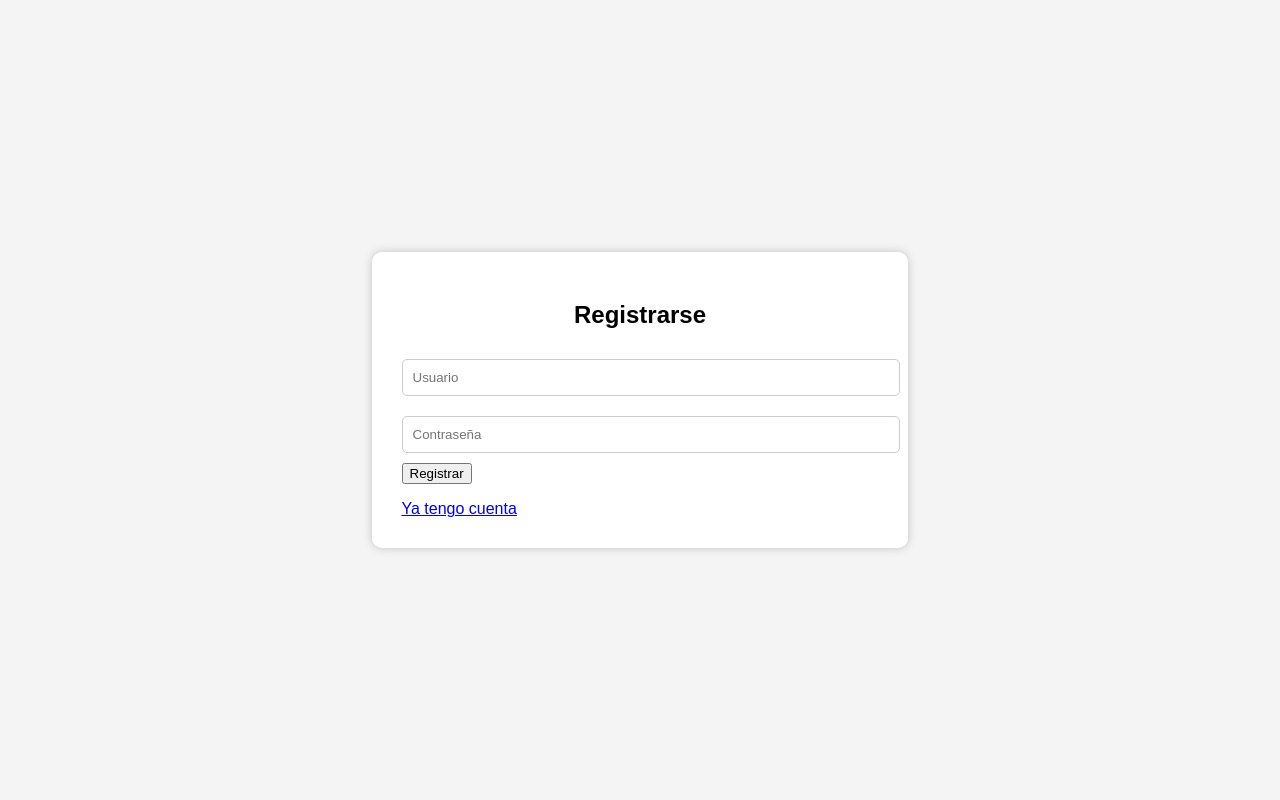
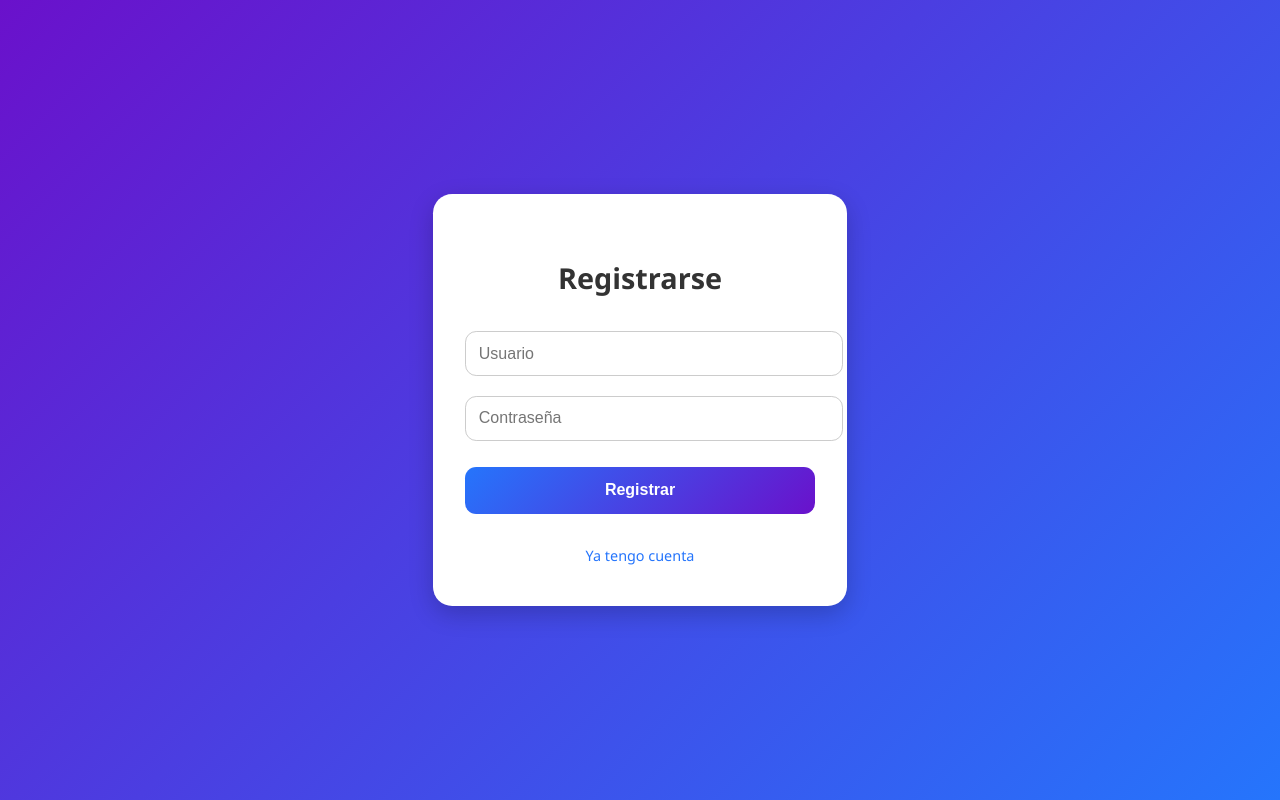
Before and after one commit to VicenteNicolas/IngWeb, a website: page public/register.html in a window 1280 px wide. Drawn offline with Linux system fonts and the light colour scheme.

Commit message:
Se cambió el front de registro y los usuarios no se pueden repetir

```diff
--- /dev/null
+++ b/public/register.css
@@ -0,0 +1,93 @@
+
+body {
+    margin: 0;
+    padding: 0;
+    font-family: "Segoe UI", Tahoma, Geneva, Verdana, sans-serif;
+    background: linear-gradient(135deg, #6a11cb 0%, #2575fc 100%);
+    height: 100vh;
+    display: flex;
+    align-items: center;
+    justify-content: center;
+}
+
+
+.login-container {
+    background: #fff;
+    padding: 2.5rem 2rem;
+    border-radius: 1.2rem;
+    box-shadow: 0 8px 25px rgba(0, 0, 0, 0.2);
+    text-align: center;
+    width: 350px;
+    animation: fadeIn 0.8s ease-in-out;
+}
+
+@keyframes fadeIn {
+    from { opacity: 0; transform: translateY(-20px); }
+    to { opacity: 1; transform: translateY(0); }
+}
+
+.login-container h2 {
+    margin-bottom: 1.5rem;
+    color: #333;
+    font-size: 1.8rem;
+}
+
+.login-container input {
+    width: 100%;
+    padding: 0.8rem;
+    margin: 0.6rem 0;
+    border: 1px solid #ccc;
+    border-radius: 0.7rem;
+    font-size: 1rem;
+    transition: 0.3s ease;
+}
+
+.login-container input:focus {
+    border-color: #2575fc;
+    box-shadow: 0 0 8px rgba(37, 117, 252, 0.4);
+    outline: none;
+}
+
+.login-container button {
+    width: 100%;
+    padding: 0.9rem;
+    margin-top: 1rem;
+    border: none;
+    border-radius: 0.7rem;
+    background: linear-gradient(135deg, #2575fc, #6a11cb);
+    color: #fff;
+    font-size: 1rem;
+    cursor: pointer;
+    font-weight: bold;
+    transition: transform 0.2s ease, opacity 0.3s ease;
+}
+
+.login-container button:hover {
+    transform: translateY(-2px);
+    opacity: 0.9;
+}
+
+#error {
+    color: #e63946;
+    font-size: 0.9rem;
+    margin-bottom: 0.5rem;
+}
+
+#mensaje {
+    color: #2a9d8f;
+    font-size: 0.9rem;
+    margin-top: 0.8rem;
+}
+
+.login-container a {
+    display: inline-block;
+    margin-top: 1rem;
+    font-size: 0.9rem;
+    text-decoration: none;
+    color: #2575fc;
+    transition: 0.3s;
+}
+
+.login-container a:hover {
+    text-decoration: underline;
+}
--- a/public/register.html
+++ b/public/register.html
@@ -3,7 +3,7 @@
 <head>
     <meta charset="utf-8">
     <title>Registro de Usuario</title>
-    <link rel="stylesheet" href="estilo.css">
+    <link rel="stylesheet" href="register.css">
 </head>
 <body>
     <div class="login-container">
--- a/public/register.js
+++ b/public/register.js
@@ -7,6 +7,12 @@ form.addEventListener('submit', async (e) => {
 
     const username = document.getElementById('username').value;
     const password = document.getElementById('password').value;
+
+    if(!username || !password){
+        errorDiv.textContent='Debes completar todos los campos';
+        mensajeDiv.textContent='';
+        return;
+    }
 
     try {
         const res = await fetch('/register', {
@@ -18,8 +24,14 @@ form.addEventListener('submit', async (e) => {
         const data = await res.json();
 
         if(data.success){
-            mensajeDiv.textContent = 'Usuario registrado exitosamente. Ahora puedes iniciar sesión.';
+            mensajeDiv.textContent = 'Usuario registrado exitosamente. Ahora puedes iniciar sesión.\n';
             errorDiv.textContent = '';
+            form.reset();
+
+            setTimeout(() => {
+                window.location.href ='/';
+            },2000);
+
         } else {
             errorDiv.textContent = data.message || 'Error al registrar';
             mensajeDiv.textContent = '';
--- a/server.js
+++ b/server.js
@@ -66,6 +66,9 @@ app.post('/register', async (req,res) => {
         dbWriter.query('INSERT INTO usuarios (username, password) VALUES (?,?)',[username,hashedPassword], (err,results) => {
             if(err){
                 console.error(err);
+                if(err.code === 'ER_DUP_ENTRY'){
+                    return res.json({success:false,message:'El usuario ya existe'});
+                }
                 return res.status(500).json({success:false, message:'Error al registrar'});
             }
             res.json({success:true,message:'Usuario registrado'});
```
